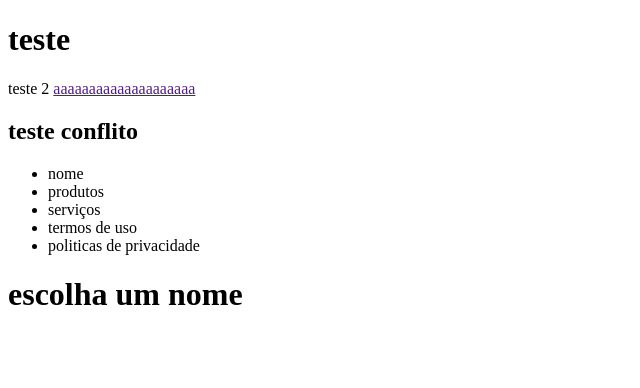
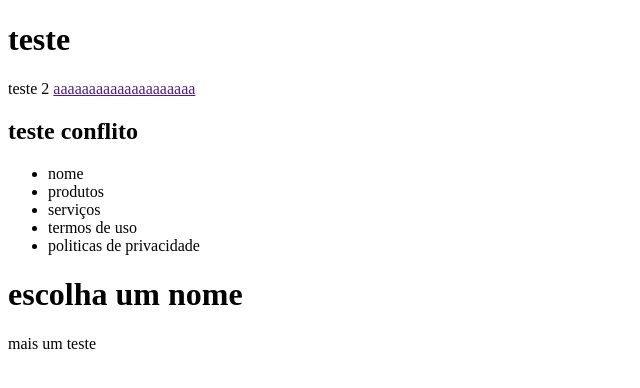
Before and after one commit to WillistonBorges/teste, a plain HTML site: page index.html in a window 1280 px wide. Shown: the whole page, without its empty margins (0-640 px from the left). Drawn offline with Linux system fonts and the light colour scheme.

Commit message:
update direto no github

```diff
--- a/index.html
+++ b/index.html
@@ -23,5 +23,8 @@
 
       <h1>escolha um nome</h1>
     </div>
+
+    <div>mais um teste</div>
+
   </body>
 </html>
```
